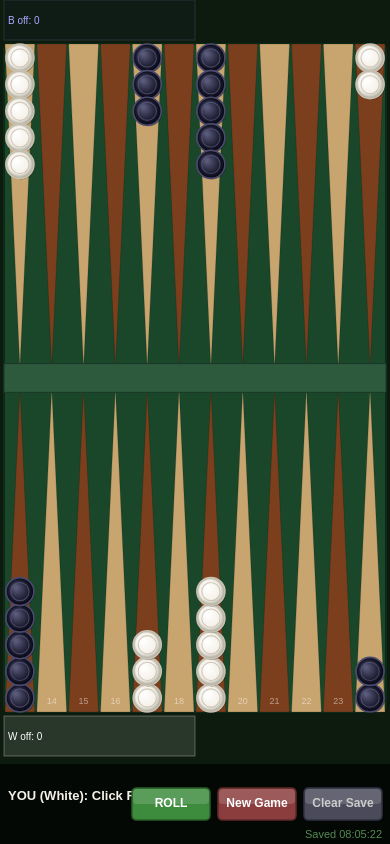
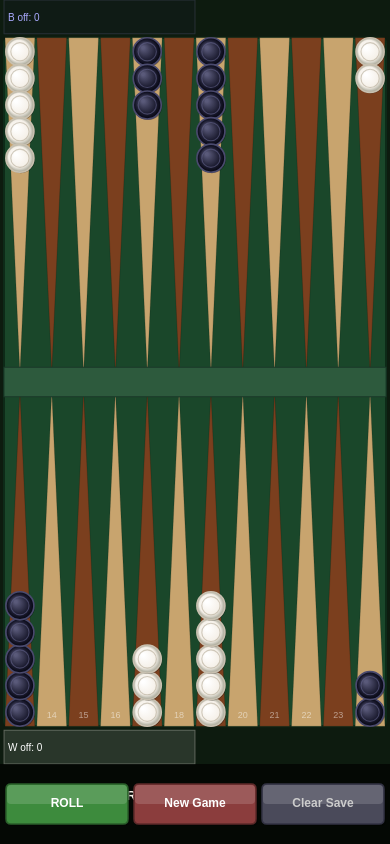
Before and after one commit to SeunghwaCho/backgammon, a plain HTML site: page index.html in a window 390 px wide. Drawn offline with Linux system fonts and the light colour scheme.

Commit message:
Fix bottom cut-off on Galaxy Fold 7 folded/unfolded screens
Root cause: `100vh` on mobile Chrome equals the large layout viewport
(address bar hidden), so content at the bottom hides under the browser
chrome when the address bar is visible.

Fixes:
- CSS: replace `100vh` with `100dvh`/`100svh` cascade (dynamic viewport
  height), plus `-webkit-fill-available` fallback for older WebKit.
  Remove safe-area padding from container (handled by JS sizing instead).
- JS (main.ts): use `window.visualViewport.width/height` so the canvas
  always matches the actual visible area; listen to visualViewport resize
  and scroll events for fold/unfold and address-bar show/hide transitions.
- CanvasRenderer: clamp HUD height to min 52px; derive `hudY` from board
  bottom rather than `h - hudH` so layout is not affected by viewport
  height discrepancies.
- InputController: portrait mode spreads three buttons across full width
  (44px tap targets); landscape keeps right-aligned layout with 36px min
  button height for reliable touch.
- index.html: add `interactive-widget=resizes-content` to viewport meta
  so layout viewport shrinks when virtual keyboard appears.

Co-Authored-By: Claude Sonnet 4.6 <noreply@anthropic.com>

```diff
--- a/dist/input/InputController.js
+++ b/dist/input/InputController.js
@@ -31,16 +31,52 @@ export class InputController {
             return;
         const hudY = layout.hudY;
         const hudH = layout.hudH;
-        const btnH = Math.min(32, hudH * 0.55);
-        const btnW = Math.min(90, canvasW * 0.2);
-        const fontSize = layout.fontScale;
-        // Right side buttons in HUD
-        const margin = 8;
+        // Button height: at least 36px for touch targets, max 40px.
+        const btnH = Math.max(36, Math.min(40, hudH * 0.7));
+        const btnY = hudY + (hudH - btnH) / 2;
+        const margin = 6;
+        if (layout.isPortrait) {
+            // Portrait (Fold 7 folded): three equal buttons across full width
+            const totalMargin = margin * 4; // left + between*2 + right
+            const btnW = Math.floor((canvasW - totalMargin) / 3);
+            this.buttons = [
+                {
+                    x: margin,
+                    y: btnY,
+                    w: btnW,
+                    h: btnH,
+                    action: { type: 'rollDice' },
+                    label: 'ROLL',
+                    visible: (s) => s.phase === 'waitingForRoll' && s.currentPlayer === 'white',
+                },
+                {
+                    x: margin * 2 + btnW,
+                    y: btnY,
+                    w: btnW,
+                    h: btnH,
+                    action: { type: 'newGame' },
+                    label: 'New Game',
+                    visible: (_) => true,
+                },
+                {
+                    x: margin * 3 + btnW * 2,
+                    y: btnY,
+                    w: btnW,
+                    h: btnH,
+                    action: { type: 'clearSave' },
+                    label: 'Clear Save',
+                    visible: (_) => true,
+                },
+            ];
+        }
+        else {
+            // Landscape (Fold 7 unfolded / desktop): buttons on the right side
+            const btnW = Math.min(90, canvasW * 0.18);
             const rightEdge = canvasW - margin;
             this.buttons = [
                 {
                     x: rightEdge - btnW * 3 - margin * 2,
-                y: hudY + (hudH - btnH) / 2,
+                    y: btnY,
                     w: btnW,
                     h: btnH,
                     action: { type: 'rollDice' },
@@ -49,7 +85,7 @@ export class InputController {
                 },
                 {
                     x: rightEdge - btnW * 2 - margin,
-                y: hudY + (hudH - btnH) / 2,
+                    y: btnY,
                     w: btnW,
                     h: btnH,
                     action: { type: 'newGame' },
@@ -58,7 +94,7 @@ export class InputController {
                 },
                 {
                     x: rightEdge - btnW,
-                y: hudY + (hudH - btnH) / 2,
+                    y: btnY,
                     w: btnW,
                     h: btnH,
                     action: { type: 'clearSave' },
@@ -66,6 +102,7 @@ export class InputController {
                     visible: (_) => true,
                 },
             ];
+        }
     }
     getButtons() {
         return this.buttons;
--- a/dist/main.js
+++ b/dist/main.js
@@ -40,18 +40,30 @@ async function init() {
     // Setup resize handler
     const container = document.getElementById('game-container');
     function resizeCanvas() {
-        const w = container.clientWidth;
-        const h = container.clientHeight;
+        // visualViewport gives the actual visible area on mobile browsers,
+        // correctly excluding the address bar and navigation bar on Galaxy Fold.
+        // Falls back to window.innerWidth/Height, then container client size.
+        const vv = window.visualViewport;
+        const w = vv ? Math.round(vv.width) : (window.innerWidth || container.clientWidth);
+        const h = vv ? Math.round(vv.height) : (window.innerHeight || container.clientHeight);
         const dpr = window.devicePixelRatio || 1;
         canvas.width = Math.round(w * dpr);
         canvas.height = Math.round(h * dpr);
         canvas.style.width = w + 'px';
         canvas.style.height = h + 'px';
+        // Position canvas to match visualViewport offset (handles address bar shrink)
+        canvas.style.left = (vv ? vv.offsetLeft : 0) + 'px';
+        canvas.style.top = (vv ? vv.offsetTop : 0) + 'px';
         // Reset transform and scale for DPR
         ctx.setTransform(dpr, 0, 0, dpr, 0, 0);
         renderer.setSize(w, h);
         inputController?.updateLayout(w, h);
         render();
+    }
+    // visualViewport resize: fires when address bar shows/hides or fold/unfold
+    if (window.visualViewport) {
+        window.visualViewport.addEventListener('resize', resizeCanvas);
+        window.visualViewport.addEventListener('scroll', resizeCanvas);
     }
     // Use ResizeObserver for Galaxy Fold 7 fold/unfold events
     const ro = new ResizeObserver(() => {
@@ -61,7 +73,7 @@ async function init() {
     // Also listen for window resize as fallback
     window.addEventListener('resize', resizeCanvas);
     window.addEventListener('orientationchange', () => {
-        setTimeout(resizeCanvas, 100); // slight delay for orientation change
+        setTimeout(resizeCanvas, 150); // slight delay for orientation change
     });
     // Setup input controller
     inputController = new InputController(canvas, renderer, handleAction);
--- a/dist/render/CanvasRenderer.js
+++ b/dist/render/CanvasRenderer.js
@@ -48,7 +48,9 @@ export class CanvasRenderer {
     }
     computeLayout() {
         const isPortrait = this.width < 600;
-        const hudH = Math.min(80, this.height * 0.12);
+        // HUD height: at least 52px so buttons are always tappable.
+        // Use 13% of height but clamp between 52 and 80px.
+        const hudH = Math.max(52, Math.min(80, this.height * 0.13));
         if (isPortrait) {
             return this.computePortraitLayout(hudH);
         }
@@ -60,8 +62,9 @@ export class CanvasRenderer {
         const w = this.width;
         const h = this.height;
         const fontScale = Math.min(w / 800, h / 500);
-        // Board occupies most of the screen minus HUD at bottom
-        const boardH = h - hudH - 8;
+        // Reserve hudH at the bottom + a small gap so nothing spills under the HUD.
+        const boardH = h - hudH - 6;
+        const boardY = 4;
         // Bear-off areas on left and right sides
         const bearOffW = Math.min(50, w * 0.055);
         const boardX = bearOffW + 4;
@@ -72,9 +75,11 @@ export class CanvasRenderer {
         const pointH = boardH * 0.42;
         const checkerR = Math.min(pointW * 0.44, pointH / 5.5);
         const barX = boardX + pointW * 6;
+        // HUD starts right after the board area.
+        const hudY = boardY + boardH + 2;
         return {
             boardX,
-            boardY: 4,
+            boardY,
             boardW,
             boardH,
             pointW,
@@ -82,7 +87,7 @@ export class CanvasRenderer {
             barX,
             barW,
             checkerR,
-            hudY: boardH + 8,
+            hudY,
             hudH,
             whiteBearOffX: 0,
             blackBearOffX: w - bearOffW,
@@ -95,16 +100,17 @@ export class CanvasRenderer {
         const w = this.width;
         const h = this.height;
         const fontScale = Math.min(w / 390, h / 700);
-        // In portrait mode, board is vertical
-        // Top half: points 13-24 (AI side), bottom half: points 1-12 (human side)
-        // Bear-off areas at top and bottom edges
-        const bearOffH = Math.min(40, h * 0.05);
+        // Bear-off strips at the very top and just above the HUD.
+        const bearOffH = Math.max(28, Math.min(40, h * 0.04));
+        // HUD is at the bottom; board occupies the space between the top bear-off
+        // strip and the bottom bear-off strip, which sits just above the HUD.
+        const hudY = h - hudH;
         const boardY = bearOffH + 4;
-        const boardH = h - hudH - bearOffH * 2 - 16;
+        const boardH = hudY - bearOffH - boardY - 4; // gap between board and HUD
         const boardX = 4;
         const boardW = w - 8;
         // In portrait: 12 points per row (top row: 13-24, bottom row: 1-12)
-        const barH_val = Math.max(16, boardH * 0.03);
+        const barH_val = Math.max(14, boardH * 0.025);
         const pointH = (boardH - barH_val) / 2;
         const pointW = boardW / 12;
         const checkerR = Math.min(pointW * 0.44, pointH / 5.5);
@@ -121,7 +127,7 @@ export class CanvasRenderer {
             barX,
             barW,
             checkerR,
-            hudY: h - hudH,
+            hudY,
             hudH,
             whiteBearOffX: boardX,
             blackBearOffX: boardX,
--- a/index.html
+++ b/index.html
@@ -2,7 +2,7 @@
 <html lang="en">
 <head>
   <meta charset="UTF-8" />
-  <meta name="viewport" content="width=device-width, initial-scale=1.0, viewport-fit=cover" />
+  <meta name="viewport" content="width=device-width, initial-scale=1.0, viewport-fit=cover, interactive-widget=resizes-content" />
   <meta name="mobile-web-app-capable" content="yes" />
   <meta name="apple-mobile-web-app-capable" content="yes" />
   <meta name="apple-mobile-web-app-status-bar-style" content="black-translucent" />
--- a/style.css
+++ b/style.css
@@ -7,9 +7,17 @@
   padding: 0;
 }
 
-html, body {
+html {
+  /* dvh = dynamic viewport height: excludes browser chrome (address bar, nav bar).
+     Falls back to svh (small viewport = always excludes chrome), then 100%. */
+  height: 100%;
+  height: -webkit-fill-available;
+}
+
+body {
   width: 100%;
   height: 100%;
+  height: -webkit-fill-available;
   overflow: hidden;
   background: #0d1b0f;
   font-family: -apple-system, BlinkMacSystemFont, 'Segoe UI', Roboto, sans-serif;
@@ -20,16 +28,14 @@ html, body {
 }
 
 #game-container {
-  width: 100vw;
-  height: 100vh;
+  width: 100%;
+  /* Use dvh so the container matches the actual visible viewport.
+     On Fold 7, this excludes the browser address bar and navigation bar. */
+  height: 100vh;         /* fallback */
+  height: 100svh;        /* small viewport height (always excludes chrome) */
+  height: 100dvh;        /* dynamic viewport height (modern browsers) */
   position: relative;
   overflow: hidden;
-
-  /* Safe area insets for Galaxy Fold and other notched devices */
-  padding-top: env(safe-area-inset-top, 0px);
-  padding-right: env(safe-area-inset-right, 0px);
-  padding-bottom: env(safe-area-inset-bottom, 0px);
-  padding-left: env(safe-area-inset-left, 0px);
 }
 
 #game-canvas {
@@ -62,27 +68,6 @@ html, body {
   display: none;
 }
 
-/* Media query adjustments for very small screens */
-@media (max-width: 360px) {
-  #game-container {
-    /* Extra tight layout hint - actual sizing done in JS */
-  }
-}
-
-/* Galaxy Fold 7 specific: folded mode (~390px) */
-@media (max-width: 400px) {
-  #game-canvas {
-    /* Portrait canvas rendering - JS handles layout */
-  }
-}
-
-/* Galaxy Fold 7 unfolded mode (~768px+) */
-@media (min-width: 600px) {
-  #game-canvas {
-    /* Landscape canvas rendering */
-  }
-}
-
 /* High DPI screens */
 @media (-webkit-min-device-pixel-ratio: 2), (min-resolution: 192dpi) {
   #game-canvas {
```
Also changed, not shown: src/input/InputController.ts (+45 -9 lines), src/main.ts (+16 -3 lines), src/render/CanvasRenderer.ts (+19 -12 lines), 3 other files. Lines whose indentation alone changed are shown as unchanged.
